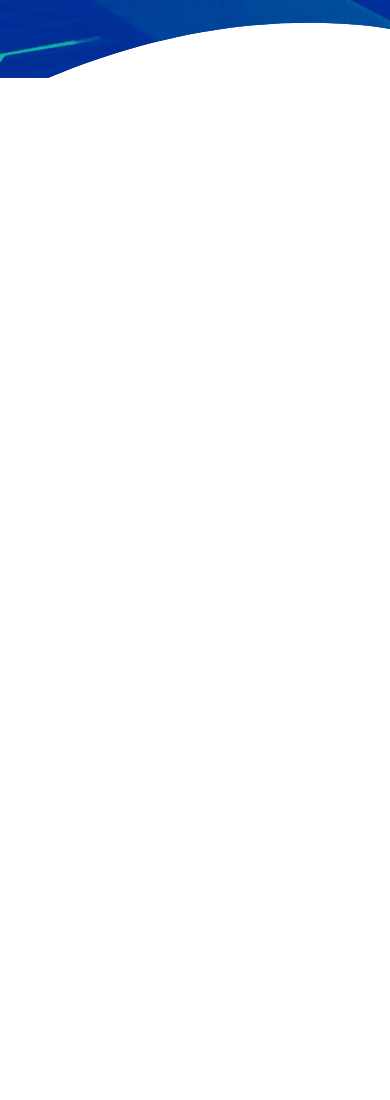
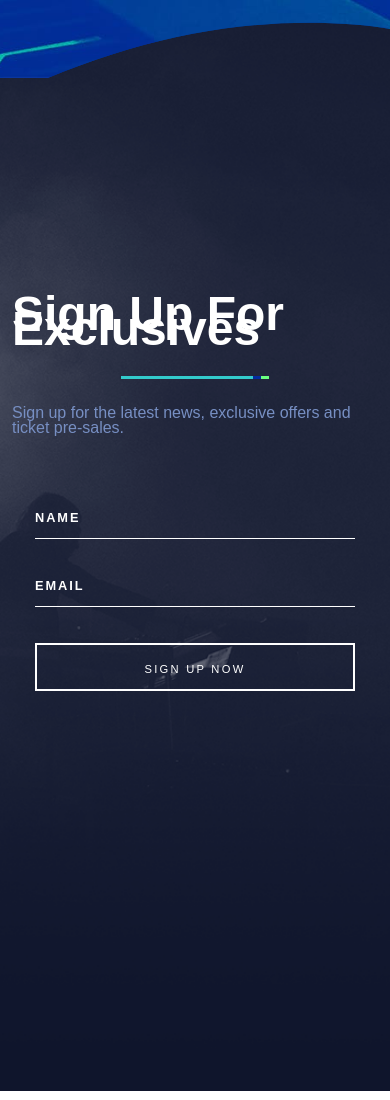
Before and after one commit to Gorodetskaya-Mariia/MI-Music, a website: page src/index.html in a window 390 px wide. Shown: the part 5944-7044 px from the top of the page. Before the commit the page ends 6032 px from the top, so only its background shows below. Drawn offline with nearby package versions, Linux system fonts and the light colour scheme; files that its build step writes are made by us from their sources.

Commit message:
sign up block is added

```diff
--- a/src/index.html
+++ b/src/index.html
@@ -907,6 +907,30 @@
           </article>
         </div>
       </section>
+      <section class='signUp'>
+        <div class='wrapper'>
+          <h2>Sign Up For Exclusives</h2>
+          <div class="divider">
+              <span></span>
+              <span></span>
+            </div>
+            <p class='signUp__text'>
+              Sign up for the latest news, exclusive offers and ticket pre-sales.
+            </p>
+            <form post="get">
+              <div class="form__item-wrapper">
+                 <input class="form__input" id="name" type="text" name="userName"
+                    pattern="^[A-Za-zА-Яа-яЁё]+$">
+                    <label class="form__label">Name</label>
+                  </div>
+              <div class="form__item-wrapper">
+                  <input class="form__input" id="email" type="email" name="userEmail">
+                  <label class="form__label">Email</label>
+                </div>
+              <button class="button button__form" type="submit">Sign Up Now</button>
+            </form>
+        </div>
+      </section>
     </main>
     <script src="js/scripts.min.js"></script>
     <svg width="0" height="0" viewBox="0 0 1920 2108">
--- a/src/js/main.js
+++ b/src/js/main.js
@@ -112,12 +112,34 @@
         previousContent = document.querySelector('.news__content-wrapper.is-open');
 
         toggleAppearance("SHOW", currentContent, 'is-open');
-        // setTimeout(function(){
-          toggleAppearance("HIDE", previousContent, 'is-open');
-        // }, 300
-        // );
+        toggleAppearance("HIDE", previousContent, 'is-open');
     }
   }
+
+  //validate form
+  let inputs = document.querySelectorAll("form .form__input");
+  for (let i = 0; i < inputs.length; i++) {
+    inputs[i].onchange = function(){
+      toggleAppearance("SHOW", this, 'changed');
+    }
+  }
+
+	document.querySelector("form").onsubmit = function(e) {
+		let error = false;
+
+		for (let i = 0; i < inputs.length; i++) {
+     	if (inputs[i].value === "") {
+				inputs[i].classList.add("error");
+				error = true;
+			} else {
+				inputs[i].classList.remove("error");
+			}
+		}
+
+		if (error) {
+			e.preventDefault();
+		}
+	};
 })();
 
 function toggleAppearance(state, nav, activeClass) {
--- a/src/scss/blocks/_buttons.scss
+++ b/src/scss/blocks/_buttons.scss
@@ -96,6 +96,20 @@
       &.is-open {
         transform: translateX(-5px);
       }
+    }
+  }
+
+  &__form {
+    width: 40rem;
+    height: 6rem;
+    margin: 0 auto;
+    line-height: 6rem;
+    letter-spacing: 0.28rem;
+
+    @include button-hover;
+
+    &:hover {
+      color: #0f152c;
     }
   }
 }
--- a/src/scss/blocks/_news.scss
+++ b/src/scss/blocks/_news.scss
@@ -108,13 +108,6 @@
 
   &__content {
 
-    &-container {
-      transition: 0.3s;
-      position: relative;
-      -webkit-animation-name: fadeOutUp;
-      animation-name: fadeOutUp;
-    }
-
     &-wrapper {
       width: 0;
       height: 0;
--- /dev/null
+++ b/src/scss/blocks/_signup.scss
@@ -0,0 +1,91 @@
+@import "vars";
+@import "mixins";
+@import "fonts";
+
+.signUp {
+  margin-top: -49rem;
+  padding-top: 77.4rem;
+  padding-bottom: 50rem;
+  background-color: #0f152c;
+  background-image: url('../img/signBg.png');
+  background-repeat: no-repeat;
+  background-size: cover;
+  background-position-y: 0;
+  background-position-x: center;
+  z-index: 1;
+
+  .wrapper {
+    display: flex;
+    flex-direction: column;
+    align-items: center;
+
+  }
+
+  h2 {
+    @include title;
+    margin-bottom: 5rem;
+  }
+
+  .divider {
+    margin-bottom: 3.2rem;
+  }
+
+  &__text {
+    margin-bottom: 9rem;
+    font-family: $font-RorotoRegular;
+    font-size: 2rem;
+    font-weight: 400;
+    line-height: 1.9rem;
+    color: #778fc3;
+  }
+}
+
+.form {
+  &__item-wrapper {
+    position: relative;
+    display: flex;
+    flex-direction: column;
+    margin-bottom: 4.5rem;
+  }
+
+  &__input {
+    width: 40rem;
+    padding: 1rem;
+    font-family: $font-bold;
+    font-size: 1.6rem;
+    font-weight: 700;
+    background-color: transparent;
+    border: 0;
+    border-bottom: 1px solid $color-accent;
+    transition: border-color 0.3s;
+
+    &.error {
+      border-color: red;
+    }
+
+    &.changed {
+      color: $color-accent;
+      background-color: transparent;
+    }
+  }
+
+  &__label {
+    @include pseudo-el;
+    top: 0.5rem;
+    font-family: $font-bold;
+    font-size: 1.6rem;
+    font-weight: 700;
+    letter-spacing: 0.24rem;
+    text-transform: uppercase;
+    transition: transform, top, 0.4s;
+  }
+}
+
+.form__input:hover ~ .form__label,
+.form__input:focus ~ .form__label,
+.form__input:focus ~ .form__label,
+.form__input.changed ~ .form__label, {
+  display: block;
+  top: -2rem;
+  transform: scale(0.6);
+}
--- a/src/scss/main.scss
+++ b/src/scss/main.scss
@@ -125,5 +125,6 @@ h1, h2, h3, p, ul {
 @import "blocks/albums";
 @import "blocks/social";
 @import "blocks/news";
+@import "blocks/signup";
 // ======media queries============
 @import "media";
```
Also changed, not shown: build/css/main.min.css, build/img/signBg.png (added), build/index.html, build/js/scripts.min.js, src/img/signBg.png (added).
